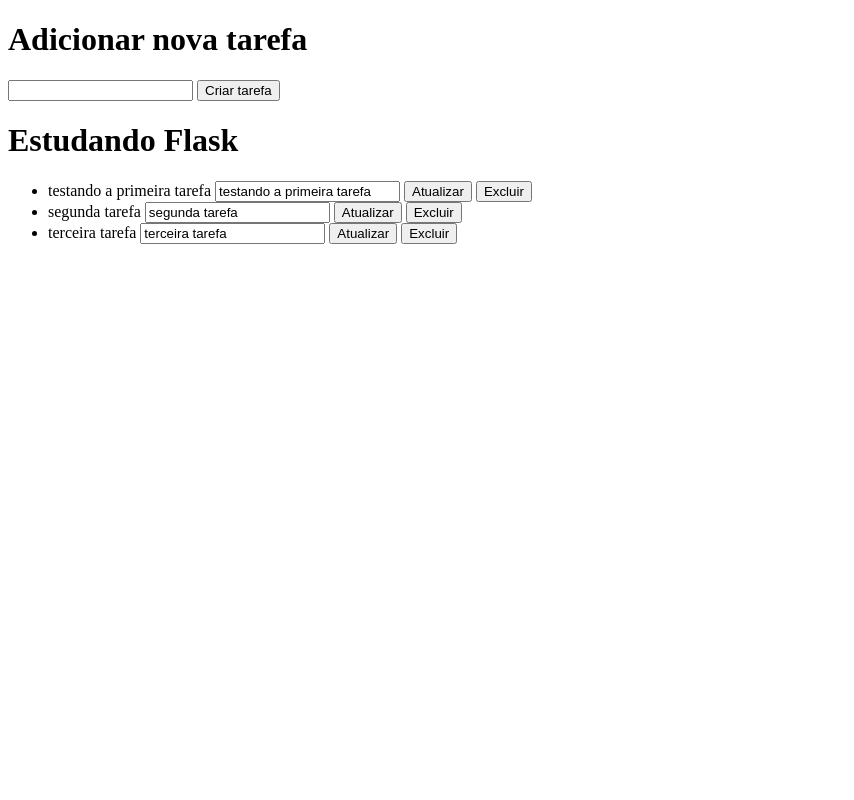
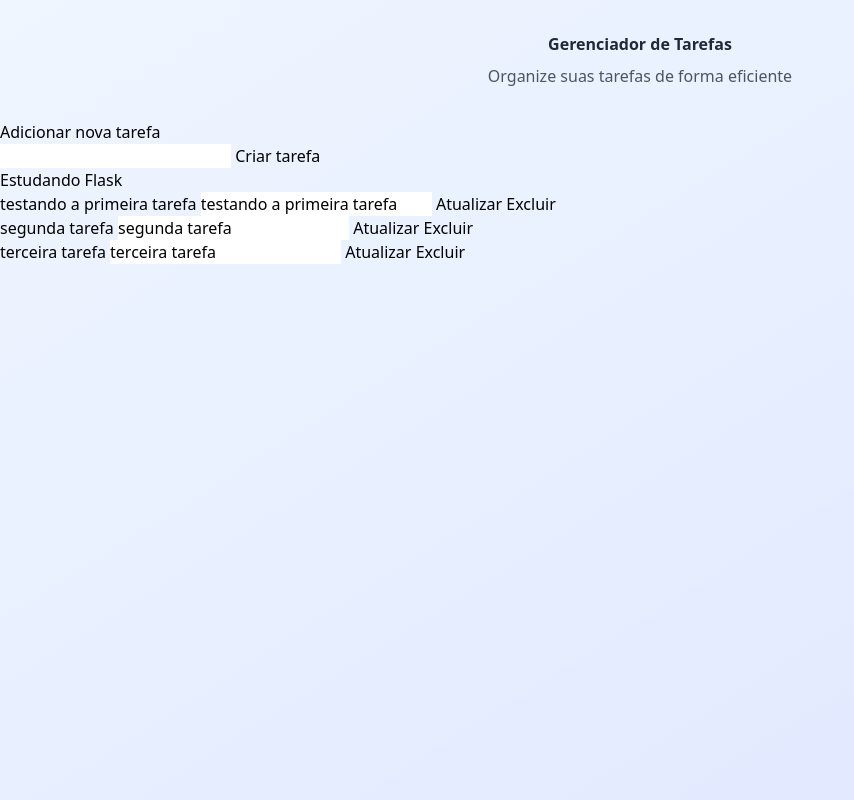
Before and after one commit to CaioGabrielMenezes/Estudo-flask, a Flask app: page / in a window 1280 px wide. Shown: the whole page, without its empty margins (0-854 px from the left). Run offline with Flask 3, Linux system fonts and the light colour scheme; some libraries are stand-ins or nearby versions.

Commit message:
feat: inicia processo de estilização

```diff
--- a/templates/index.html
+++ b/templates/index.html
@@ -1,9 +1,23 @@
 <!DOCTYPE html>
 <html>
     <head>
-        <title>Testando</title>
+        <meta charset="UTF-8">
+        <meta name="viewport" content="width=device-width", initial-scale="1.0">
+        <title>Gerenciador de tarefas</title>
+
+        <script src="https://cdn.tailwindcss.com"></script>
     </head>
-    <body>
+    <body class="bg-gradient-to-br from-blue-50 to-indigo-100 min-h-screen py-8">
+        <div class="max-w-4x1 mx-auto px-4">
+            <!--Cabeçalho-->
+            <div class="text-center mb-8">
+                <h1 class="text-4x1 font-bold text-gray-800 mb-2">
+                    Gerenciador de Tarefas
+                </h1>
+                <p class="text-gray-600">Organize suas tarefas de forma eficiente</p>
+            </div>
+
+        </div>
         <h1>Adicionar nova tarefa</h1>
         <form action="/create" method="post">
             <input type="text" name="description" required>
```
